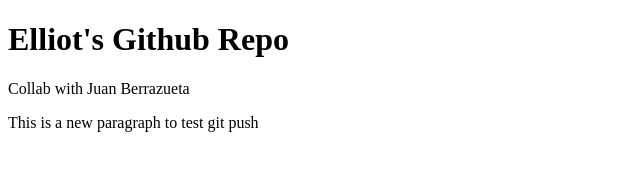
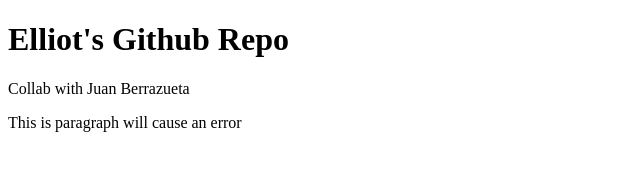
Before and after one commit to ElliotAranaMorales/ElliotAranaPublicRemoteRepo1, a plain HTML site: page index.html in a window 1280 px wide. Shown: the full height of the page, 0-640 px from the left. Drawn offline with Linux system fonts and the light colour scheme.

Commit message:
error test

```diff
--- a/index.html
+++ b/index.html
@@ -8,6 +8,6 @@
 <body>
     <h1>Elliot's Github Repo</h1>
     <p>Collab with Juan Berrazueta</p>
-    <p>This is a new paragraph to test git push</p>
+    <p>This is paragraph will cause an error</p>
 </body>
 </html>
```
